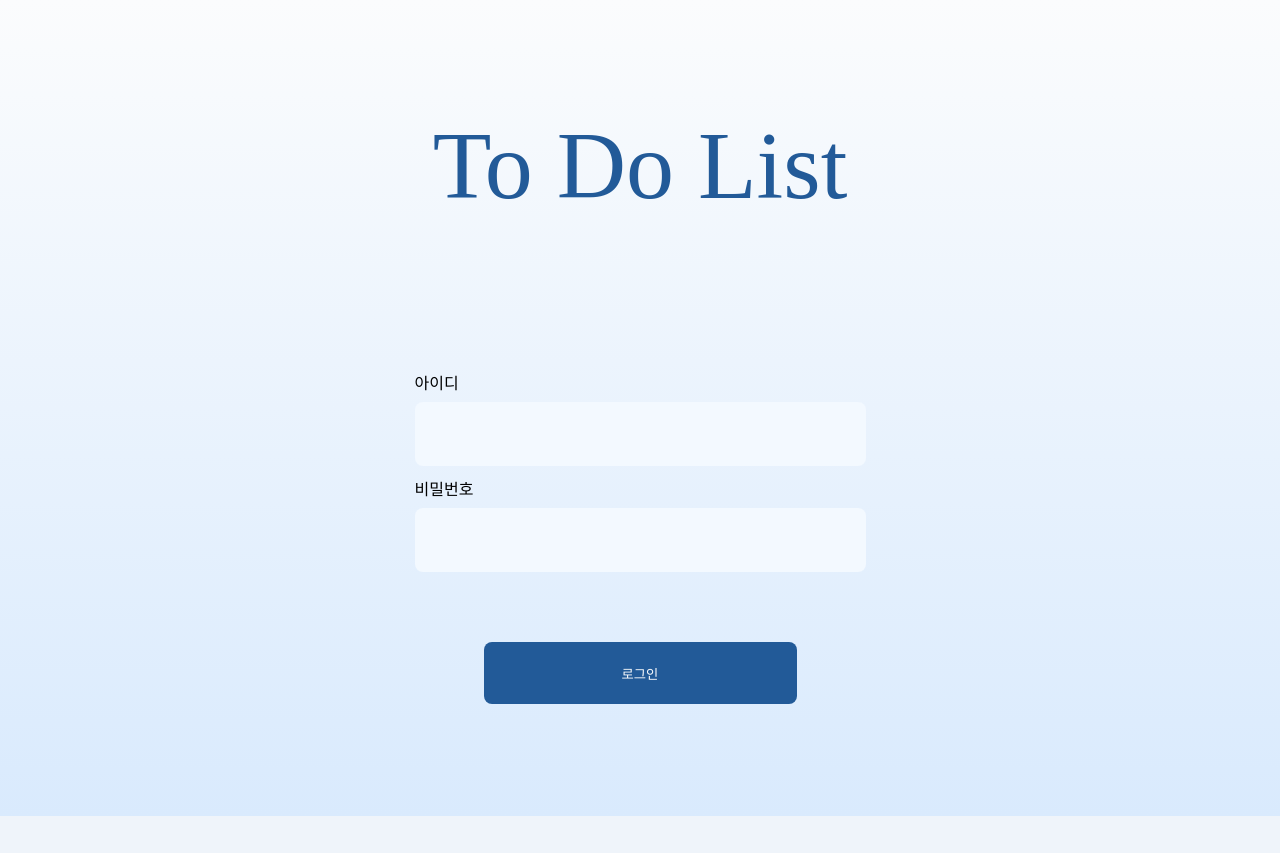
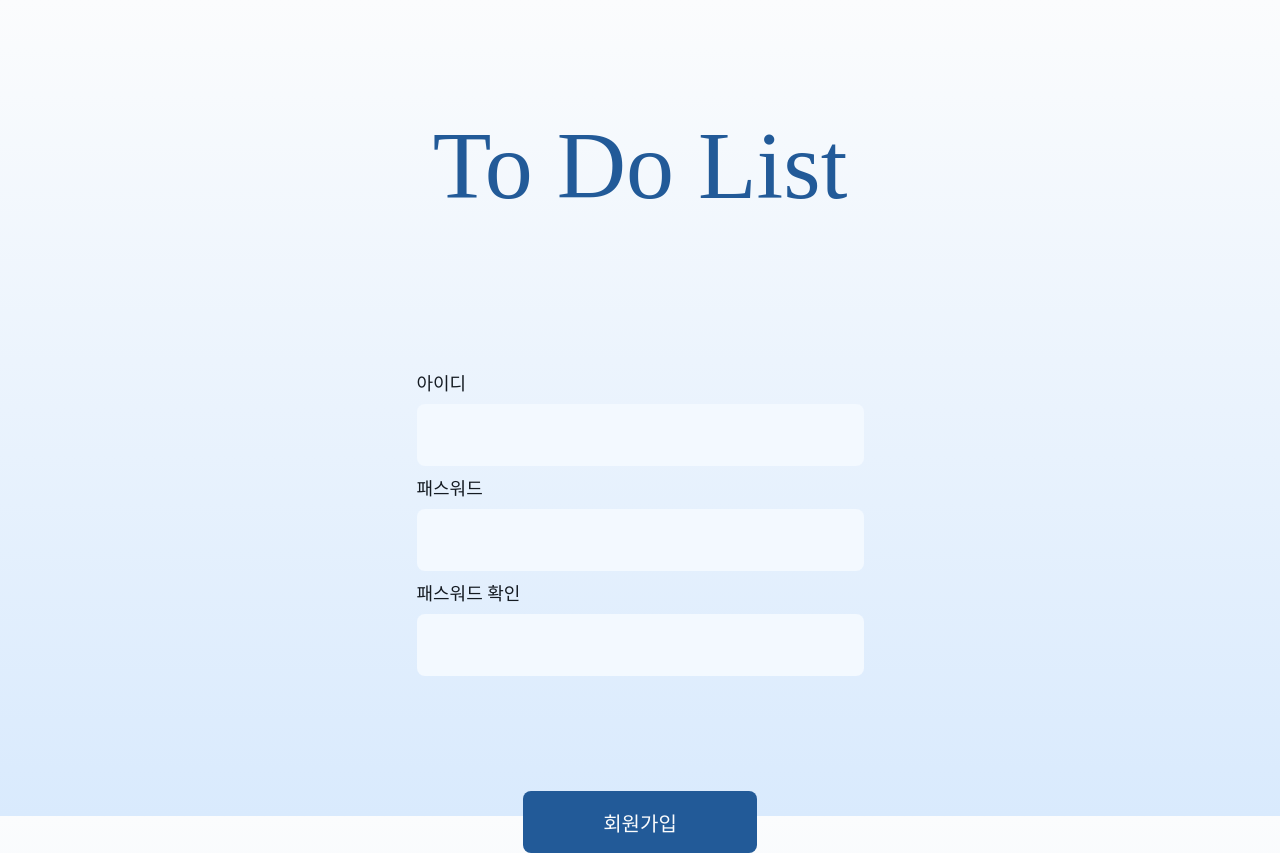
Before and after one commit to JC-arl/Todolist, a Django app: template templates/login_signup.html in a window 1280 px wide. Before the commit the page ends 816 px from the top, so only its background shows below. Run offline with Django 5.2, Linux system fonts and the light colour scheme; the template is opened without the code that fills it, so the values that code supplies are empty.

Commit message:
login page

```diff
--- a/myTodolist/settings.py
+++ b/myTodolist/settings.py
@@ -119,6 +119,9 @@ USE_TZ = True
 # https://docs.djangoproject.com/en/5.1/howto/static-files/
 
 STATIC_URL = 'static/'
+STATICFILES_DIRS=[
+    os.path.join(BASE_DIR, 'static')
+]
 
 # Default primary key field type
 # https://docs.djangoproject.com/en/5.1/ref/settings/#default-auto-field
--- a/static/login_style.css
+++ b/static/login_style.css
@@ -2,10 +2,9 @@ body{
     height: 100vh;
     background: linear-gradient(#FBFCFD, #D9EAFD);
 }
-.layout{
+.login_layout{
     display: grid;
     place-items: center;
-
     line-height: 100%;
 }
 
@@ -18,6 +17,60 @@ body{
     top: 64px;
     left: 300px;
     border: 1px;
+}
+
+.form-group {
+    margin-bottom: 15px;
+    text-align: left;
+    width: 447px;
+}
+
+.form-group label {
+    display: block;
+    margin-bottom: 12px;
+    color: #151B22;
+    font-size: 18px;
+}
+
+.form-group input {
+    width: 447px;
+    height: 62px;
+    border-radius: 8px;
+    border: none;
+    background-color: #F3F9FF;
+    color: black;
+    font-size: 20px;
+    padding: 0 15px;
+    box-sizing: border-box;
+}
+
+.button{
+    cursor: pointer;
+    width: 313px;
+    height: 62px;
+    border-radius: 8px;
+    border: none;
+    font-size: 20px;
+    display: block;
+    margin: 0 auto;
+}
+#sign_in{
+    background-color: #225A98;
+    color: #FBFCFD;
+    margin-top: 100px;
+
+}
+#sign_up{
+    background-color: #F8FAFC;
+    color: #225A98;
+    margin-top: 35px;
+
+}
+#login_btn{
+    background-color: #225A98;
+    color: #FBFCFD;
+    margin-top: 100px;
+    width: 234px;
 
 }
 .header{
@@ -27,41 +80,10 @@ body{
     left: 300px;
     border: 1px;
 }
-.button{
-    cursor: pointer;
-    width: 313px;
-    height: 62px;
-    border-radius: 8px;
-    border: none;
-    margin-top: 70px;
+
+form {
+    display: flex;
+    flex-direction: column;
+    align-items: center;
+    width: 100%;
 }
-#sign_in{
-    background-color: #225A98;
-    color: #FBFCFD;
-
-}
-#sign_up{
-    background-color: #F8FAFC;
-    color: #225A98;
-
-}
-#id_input{
-    width: 447px;
-    height: 62px;
-    border-radius: 8px;
-    border: none;
-    margin-top: 10px;
-    background-color: #F3F9FF;
-    color: black;
-    font-size: 20px;
-}
-#pwd_input{
-    width: 447px;
-    height: 62px;
-    border-radius: 8px;
-    border: none;
-    margin-top: 10px;
-    background-color: #F3F9FF;
-    color: black;
-    font-size: 20px;
-}
--- a/templates/login.html
+++ b/templates/login.html
@@ -7,7 +7,7 @@
         <link rel="stylesheet" href="{% static 'login_style.css' %}">
     </head>
     <body>
-        <div class="layout">
+        <div class="login_layout">
             <h1 id="loginpage_title">
                 To Do List
             </h1>
@@ -19,6 +19,5 @@
                 회원가입 하기
             </button>
         </div>
-
     </body>
 </html>
--- a/templates/login_signup.html
+++ b/templates/login_signup.html
@@ -7,32 +7,38 @@
         <link rel="stylesheet" href="{% static 'login_style.css' %}">
     </head>
     <body>
-        <div class="layout">
+        <div class="login_layout">
             <h1 id="loginpage_title">
-                To Do List
+                <a href="{% url 'login_main' %}" style="text-decoration: none; color: inherit;">To Do List</a>
             </h1>
+            {% if messages %}
+                <ui class="message">
+                    {% for message in messages %}
+                        <li{% if message.tags %} class="{{ message.tags }}"{% endif %}>
+                            {{ message }}
+                        </li>
+                    {% endfor %}
+                </ui>
+            {% endif %}
+            <form action="{% url 'signup' %}" method="post">
+                {% csrf_token %}
+                <div class="form-group">
+                    <label for="id_input">아이디</label>
+                    <input type="text" id="id_input" name="id_input">
+                </div>
 
-            <div style="text-align: left;">
-                <label for="id_input">
-                    아이디
-                </label><br>
-                <input type="text" id="id_input">
-            </div><br>
-
-            <div style="text-align: left;">
-                <label for="pwd_input" style="text-align: left;">
-                    비밀번호
-                </label><br>
-                <input type="password" id="pwd_input">
-            </div>
-            <form action="{% url 'main_page' %}" method="get"></form>
-                <button class="button" id="sign_in">
-                    로그인
-                </button>
-            </form>
+                <div class="form-group">
+                    <label for="pwd_input">패스워드</label>
+                    <input type="password" id="pwd_input" name="pwd_input">
+                </div>
+                <div class="form-group">
+                    <label for="pwdcheck_input">패스워드 확인</label>
+                    <input type="password" id="pwdcheck_input" name="pwdcheck_input">
+                </div>
 
 
+                <button type="submit" class="button" id="login_btn">회원가입</button>
+            </form>
         </div>
-
     </body>
 </html>
--- a/todo/url.py
+++ b/todo/url.py
@@ -3,7 +3,9 @@ from . import views
 
 urlpatterns = [
     path('', views.login_main, name='login_main'),
-    path('login_signin/', views.login_signin, name='login_signin'),
-    path('login_signup/', views.login_signup, name='login_signup'),
+    path('login/signin/', views.login_signin, name='login_signin'),
+    path('login/signup/', views.login_signup, name='login_signup'),
+    path('signup/', views.signup, name='signup'),
+    path('myuser/', views.login, name='login'),
     path('main_page/', views.main_page, name='main_page'),
 ]
```
Also changed, not shown: templates/login_signin.html (+22 -12 lines), todo/views.py (+46 -2 lines), views.py (added, +25 -0 lines), db.sqlite3.
